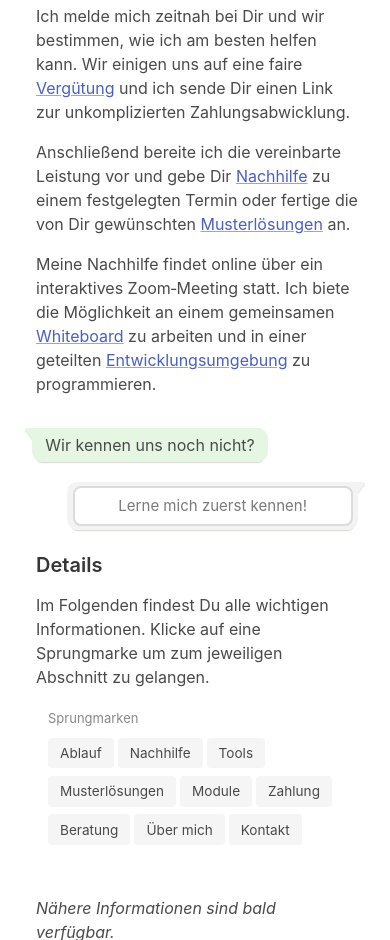
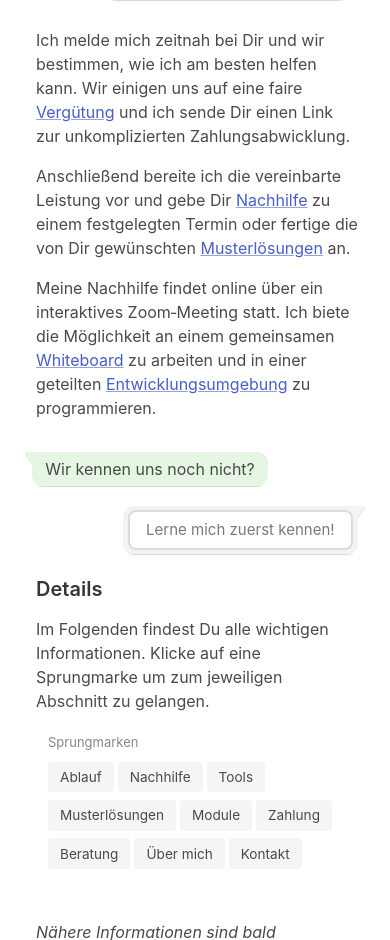
Before and after one commit to informatiktutor/website-v1, a website: page docs/index.html in a window 390 px wide. Shown: the part 1013-1953 px from the top of the page. Drawn offline with Linux system fonts and the light colour scheme.

Commit message:
Fix chat bubble width on mobile

```diff
--- a/_styles/main.scss
+++ b/_styles/main.scss
@@ -480,8 +480,14 @@ $arrow-size: 8px;
 }
 
 $chat-bubble-max-width: 320px;
+$chat-bubble-max-width-dynamic: 80%;
 
 .chat-bubble {
+
+    @include mobile {
+        max-width: $chat-bubble-max-width-dynamic;
+    }
+
     max-width: $chat-bubble-max-width;
     display: inline-block;
     position: relative;
@@ -516,6 +522,9 @@ $chat-bubble-max-width: 320px;
 
 .chat-button {
     &.is-fullwidth {
+        @include mobile {
+            min-width: $chat-bubble-max-width-dynamic;
+        }
         min-width: $chat-bubble-max-width;
     }
 
@@ -525,7 +534,7 @@ $chat-bubble-max-width: 320px;
 
     & a.button,
     & button.button {
-        min-width: Min($chat-bubble-max-width, 280px);
+        min-width: Min($chat-bubble-max-width-dynamic, 280px);
 
         &.is-outlined:not(:hover)  {
             background: white;
```
Also changed, not shown: docs/assets/css/main.css.
